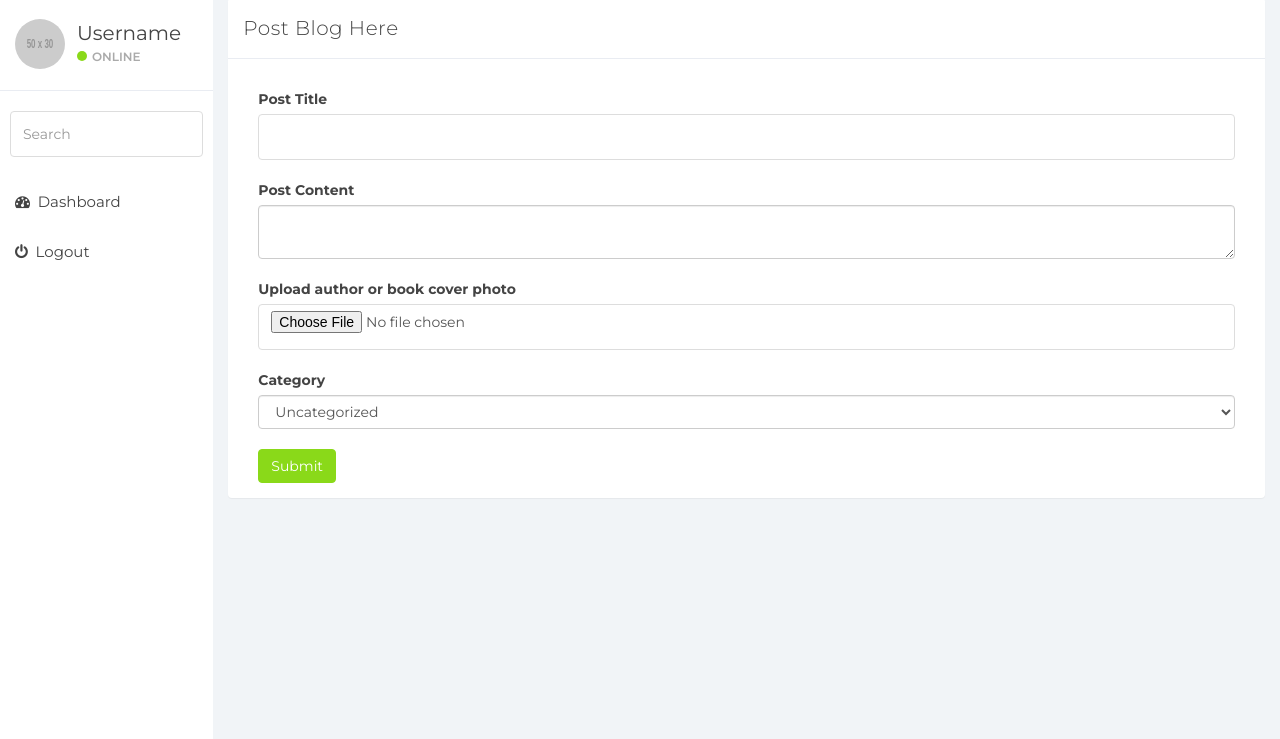
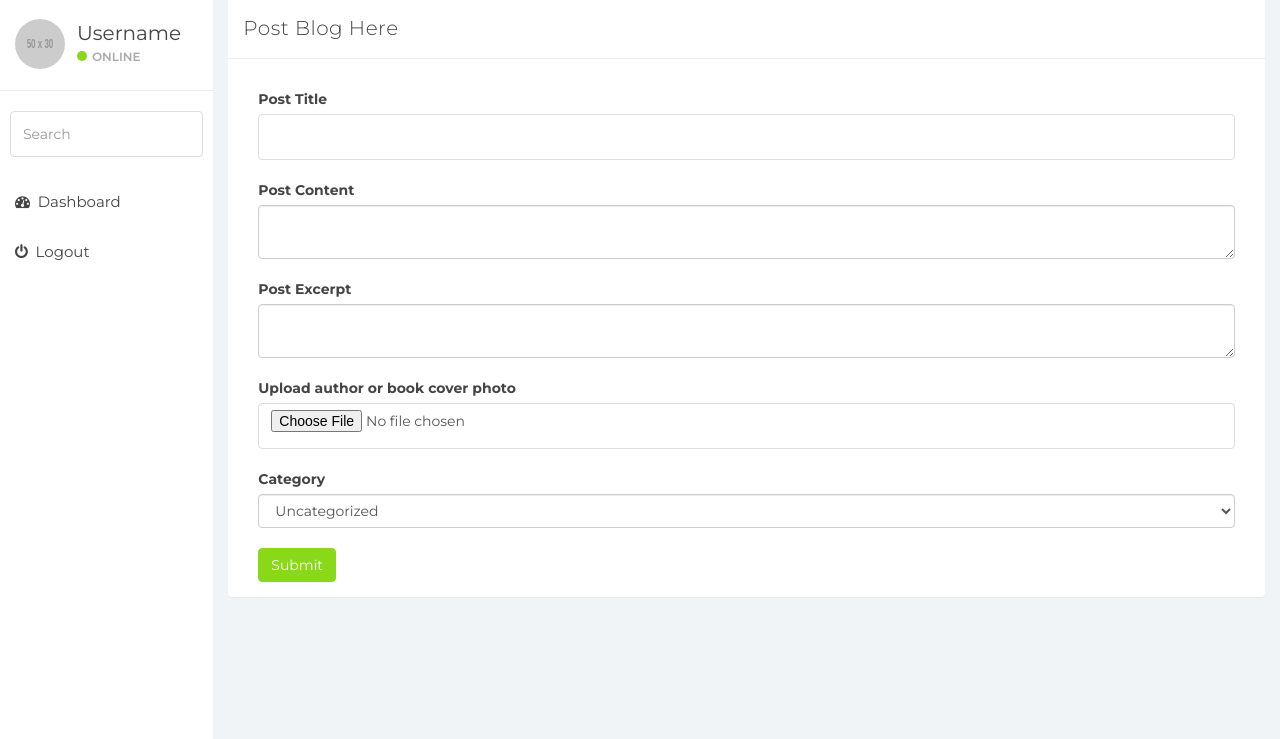
Before and after one commit to jojie-webdev/ReadersMagnet_blog, a Laravel app: page /posts/create in a window 1280 px wide. Shown: the part 61-800 px from the top of the page. Run offline with Laravel 8, Linux system fonts and the light colour scheme; a user stored in the database is signed in; data comes from the database, SQL or seed files in the repository; grey boxes labelled with a size stand in for pictures from a placeholder-image service; some libraries are stand-ins or nearby versions.

Commit message:
add uploads and errors file | post article

```diff
--- a/app/Http/Controllers/PostController.php
+++ b/app/Http/Controllers/PostController.php
@@ -3,6 +3,9 @@
 namespace App\Http\Controllers;
 
 use Illuminate\Http\Request;
+use Illuminate\Support\Facades\Auth;
+use Illuminate\Support\Facades\Storage;
+use \App\Post;
 
 class PostController extends Controller
 {
@@ -34,7 +37,38 @@ class PostController extends Controller
      */
     public function store(Request $request)
     {
-        //
+        //Add new note
+        $user = Auth::user()->id;
+        $post = new Post($request->all());
+
+        $data = $request->validate([
+            'post_title' => 'required',
+            'post_content' => 'string|max:255',
+            'excerpt' => 'required|string|max:255',
+            'image' => 'image|mimes:jpeg,png,gif|max:2048',
+            'category' => 'string|max:255',
+        ]);
+
+        //initalize image
+        $image = " ";
+
+        //If has a filename to be uploaded
+        if($request->hasfile('image'))
+        {
+            $file = $request->file('image');
+            $extension = rand() .'.'.$file->getClientOriginalExtension(); // getting image extension
+            $filename =time().'.'.$extension;
+            $file->move(public_path("uploads/"), $filename);
+            $post->image = $filename;
+
+        }
+        $post->post_title = $request->input('post_title');
+        $post->post_content = $request->input('post_content');
+        $post->excerpt = $request->input('excerpt');
+        $post->category = $request->input('category');
+        $post->user_id = $user;
+        $post->save();
+        return back()->with('message', 'Article Added Successfully!!');
     }
 
     /**
--- a/app/User.php
+++ b/app/User.php
@@ -16,7 +16,7 @@ class User extends Authenticatable
      * @var array
      */
     protected $fillable = [
-        'name', 'email', 'password',
+        'name', 'mobie_no', 'email', 'password',
     ];
 
     /**
@@ -44,4 +44,9 @@ class User extends Authenticatable
         }
     }
 
+    public function post()
+    {
+        return $this->hasMany('App\Post');
+    }
+
 }
--- a/resources/views/layouts/admin.blade.php
+++ b/resources/views/layouts/admin.blade.php
@@ -89,6 +89,7 @@
 		</div><!--/.sidebar-->
 
 		<div class="col-sm-9 col-sm-offset-3 col-lg-10 col-lg-offset-2 main">
+			@include('layouts.errors')
 			@yield('content')
 		</div><!--/.main-->
 		@yield('footer')
--- a/resources/views/posts/create.blade.php
+++ b/resources/views/posts/create.blade.php
@@ -1,6 +1,15 @@
 @extends('layouts.admin')
 
 @section('content')
+@if ($errors->any())
+    <div class="alert alert-danger">
+        <ul>
+            @foreach ($errors->all() as $error)
+                <li>{{ $error }}</li>
+            @endforeach
+        </ul>
+    </div>
+@endif
 <div class="row">
     <div class="col-md-12">
         <div class="panel panel-default">
@@ -14,14 +23,22 @@
                         <div class="form-group">
                             <label class="col-lg-12 control-label">Post Title</label>
                             <div class="col-lg-12">
-                                <input class="form-control file" name="title" type="text" required>
+                                <input class="form-control file" name="post_title" type="text" required>
                             </div>
                         </div>
                         &nbsp;
                         <div class="form-group">
                             <label class="col-lg-12 control-label">Post Content</label>
                             <div class="col-lg-12">
-                                <textarea class="form-control description" name="body" type="text" required>
+                                <textarea class="form-control description" name="post_content" type="text" required>
+                                </textarea>
+                            </div>
+                        </div>
+                        &nbsp;
+                        <div class="form-group">
+                            <label class="col-lg-12 control-label">Post Excerpt</label>
+                            <div class="col-lg-12">
+                                <textarea class="form-control" name="excerpt" type="text" required>
                                 </textarea>
                             </div>
                         </div>
@@ -29,7 +46,7 @@
                         <div class="form-group">
                             <label class="col-lg-12 control-label">Upload author or book cover photo</label>
                             <div class="col-lg-12">
-                                <input class="form-control file" type="file" name="filename" required>
+                                <input class="form-control file" type="file" name="image" required>
                             </div>
                         </div>
                         &nbsp;
```
Also changed, not shown: app/Post.php (added, +19 -0 lines), resources/views/layouts/errors.blade.php (added, +40 -0 lines), public/uploads/1550029629.869503564.jpg (added), public/uploads/1550029745.630974317.jpg (added), public/uploads/1550036206.1558442216.jpg (added), public/uploads/1550036575.929477076.PNG (added), public/uploads/1550037053.1155846308.png (added), public/uploads/1550037168.456573842.jpg (added).
